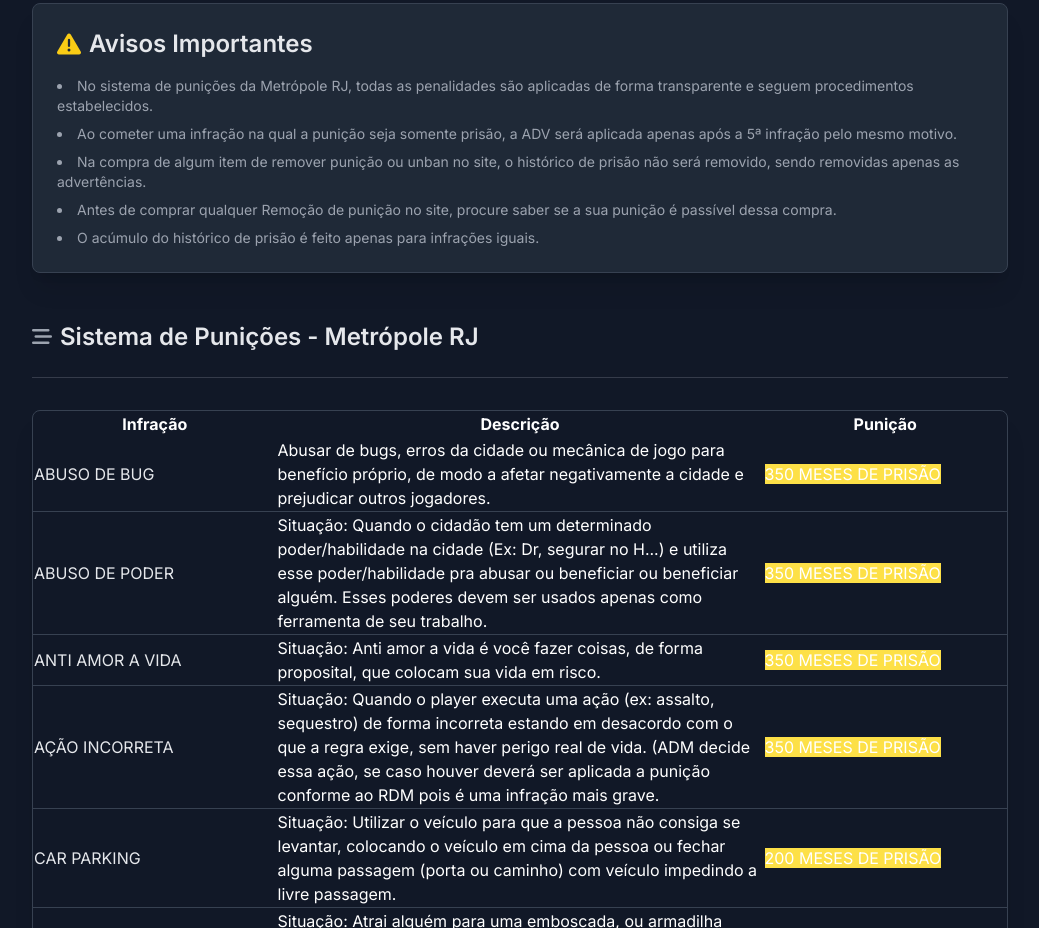
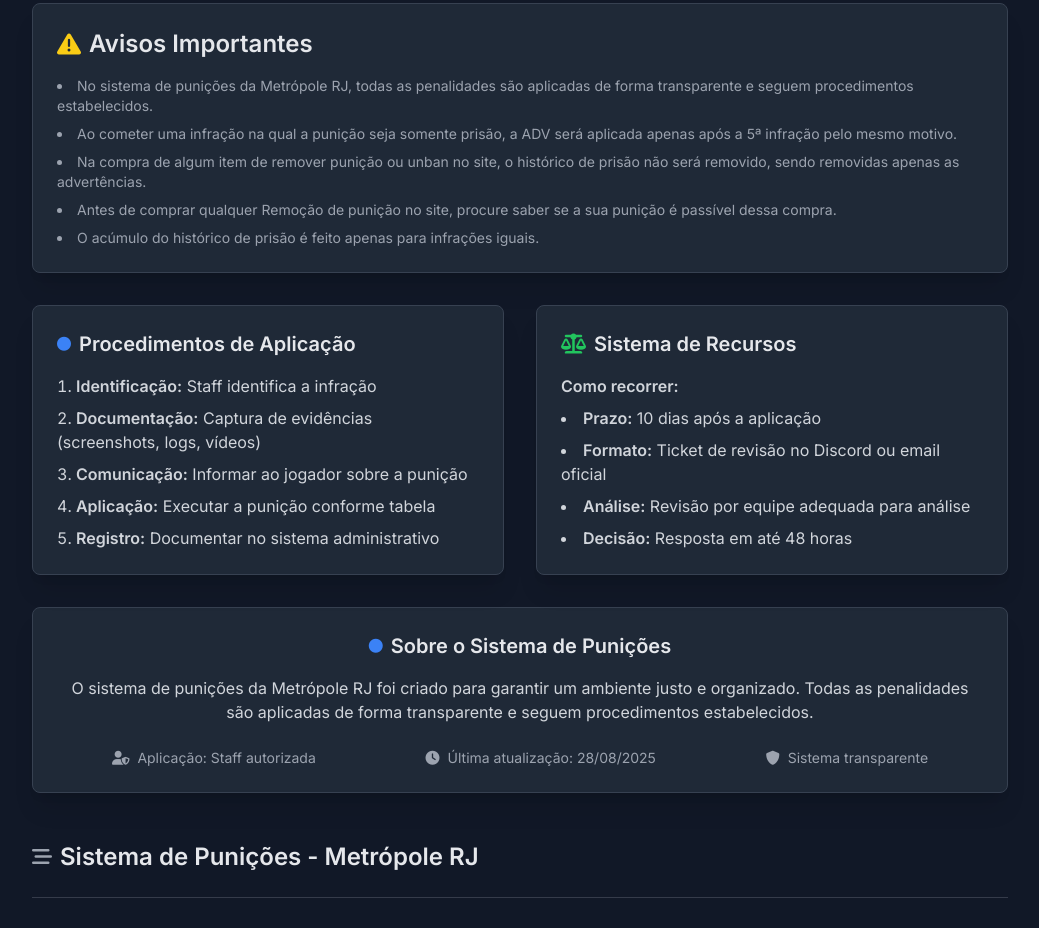
Before and after one commit to RoberioSouza20/site-metropole, a plain HTML site: page index.html in a window 1280 px wide. Shown: the part 222-1150 px from the top of the page, without its empty margins (120-1159 px from the left). Drawn offline with nearby package versions, Linux system fonts and the light colour scheme.

Commit message:
Update index.html

```diff
--- a/index.html
+++ b/index.html
@@ -44,6 +44,10 @@
         .text-punicao {
             @apply font-bold text-black px-2 py-1 rounded;
             background-color: #fde047; /* Cor amarela do print */
+        }
+        .text-punicao-ban {
+            @apply font-bold text-white px-2 py-1 rounded;
+            background-color: #ef4444; /* Cor vermelha para banimento */
         }
         .description-cell {
             @apply text-gray-400 text-sm;
@@ -102,6 +106,58 @@
                         <li>O acúmulo do histórico de prisão é feito apenas para infrações iguais.</li>
                     </ul>
                 </div>
+
+                <div class="flex items-start gap-8 mb-8">
+                    <div class="bg-gray-800 p-6 rounded-lg shadow-xl border border-gray-700 w-1/2">
+                        <h3 class="text-xl font-semibold mb-4 text-gray-200 flex items-center gap-2">
+                            <i class="fas fa-circle text-blue-500 text-sm"></i> Procedimentos de Aplicação
+                        </h3>
+                        <ol class="list-decimal list-inside space-y-2 text-gray-300">
+                            <li><span class="font-semibold">Identificação:</span> Staff identifica a infração</li>
+                            <li><span class="font-semibold">Documentação:</span> Captura de evidências (screenshots, logs, vídeos)</li>
+                            <li><span class="font-semibold">Comunicação:</span> Informar ao jogador sobre a punição</li>
+                            <li><span class="font-semibold">Aplicação:</span> Executar a punição conforme tabela</li>
+                            <li><span class="font-semibold">Registro:</span> Documentar no sistema administrativo</li>
+                        </ol>
+                    </div>
+
+                    <div class="bg-gray-800 p-6 rounded-lg shadow-xl border border-gray-700 w-1/2">
+                        <h3 class="text-xl font-semibold mb-4 text-gray-200 flex items-center gap-2">
+                            <i class="fas fa-balance-scale text-green-500"></i> Sistema de Recursos
+                        </h3>
+                        <p class="font-semibold text-gray-300 mb-2">Como recorrer:</p>
+                        <ul class="list-disc list-inside space-y-2 text-gray-300">
+                            <li><span class="font-semibold">Prazo:</span> 10 dias após a aplicação</li>
+                            <li><span class="font-semibold">Formato:</span> Ticket de revisão no Discord ou email oficial</li>
+                            <li><span class="font-semibold">Análise:</span> Revisão por equipe adequada para análise</li>
+                            <li><span class="font-semibold">Decisão:</span> Resposta em até 48 horas</li>
+                        </ul>
+                    </div>
+                </div>
+
+                <div class="bg-gray-800 p-6 rounded-lg shadow-xl border border-gray-700 text-center mt-8">
+                    <h3 class="text-xl font-semibold mb-4 text-gray-200 flex items-center justify-center gap-2">
+                        <i class="fas fa-circle text-blue-500 text-sm"></i> Sobre o Sistema de Punições
+                    </h3>
+                    <p class="text-gray-300 mb-6">
+                        O sistema de punições da Metrópole RJ foi criado para garantir um ambiente justo e organizado. Todas as penalidades são aplicadas de forma transparente e seguem procedimentos estabelecidos.
+                    </p>
+                    <div class="flex justify-around items-center text-gray-400 text-sm">
+                        <div class="flex items-center gap-2">
+                            <i class="fas fa-user-shield"></i>
+                            <span>Aplicação: Staff autorizada</span>
+                        </div>
+                        <div class="flex items-center gap-2">
+                            <i class="fas fa-clock"></i>
+                            <span>Última atualização: 28/08/2025</span>
+                        </div>
+                        <div class="flex items-center gap-2">
+                            <i class="fas fa-shield-alt"></i>
+                            <span>Sistema transparente</span>
+                        </div>
+                    </div>
+                </div>
+
 
                 <div class="flex items-center gap-2 mb-6 mt-12">
                     <i class="fas fa-stream text-gray-400 text-xl"></i>
@@ -228,17 +284,17 @@
                         <tr class="table-row-even border-b border-gray-700">
                             <td class="table-cell font-medium text-gray-200">HACKER</td>
                             <td class="table-cell description-cell">Situação: Utilização de qualquer tipo de software ou programa de terceiros para obter vantagem indevida no jogo.</td>
-                            <td class="table-cell"><span class="text-punicao">BANIMENTO IMEDIATO</span></td>
+                            <td class="table-cell"><span class="text-punicao-ban">BANIMENTO IMEDIATO</span></td>
                         </tr>
                         <tr class="table-row-odd border-b border-gray-700">
                             <td class="table-cell font-medium text-gray-200">DARK RP</td>
                             <td class="table-cell description-cell">Situação: Quebra de regras de roleplay que resultam em ações extremas, como tortura, estupro, ou qualquer tipo de violência gratuita.</td>
-                            <td class="table-cell"><span class="text-punicao">BANIMENTO IMEDIATO</span></td>
+                            <td class="table-cell"><span class="text-punicao-ban">BANIMENTO IMEDIATO</span></td>
                         </tr>
                         <tr class="table-row-even">
                             <td class="table-cell font-medium text-gray-200">DUMP</td>
                             <td class="table-cell description-cell">Situação: Utilização de bugs ou exploits para duplicar itens ou dinheiro dentro do jogo.</td>
-                            <td class="table-cell"><span class="text-punicao">BANIMENTO IMEDIATO</span></td>
+                            <td class="table-cell"><span class="text-punicao-ban">BANIMENTO IMEDIATO</span></td>
                         </tr>
                     </tbody>
                 </table>
```
